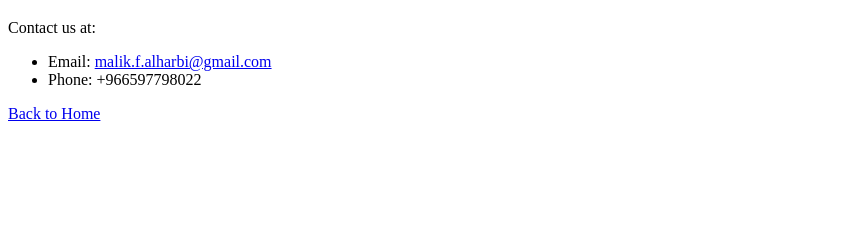
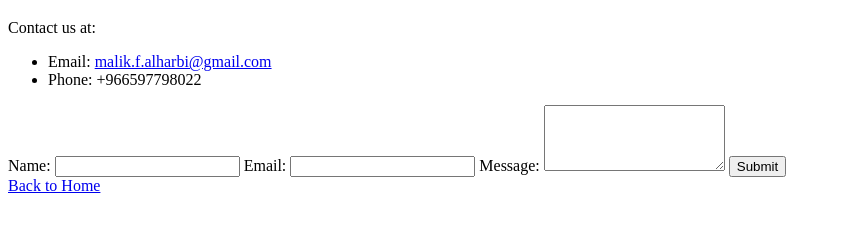
Before and after one commit to MalikAlharbi/SWE-363-231-02, a plain HTML site: page HW/1/contact.html in a window 1280 px wide. Shown: the part 61-290 px from the top of the page, without its empty margins (0-841 px from the left). Drawn offline with Linux system fonts and the light colour scheme.

Commit message:
confirmation page // end of hw1

```diff
--- a/HW/1/contact.html
+++ b/HW/1/contact.html
@@ -16,6 +16,21 @@
       <li type="number">Phone: +966597798022</li>
     </ul>
 
+    <div>
+      <form action="confirmation.html">
+        <label for="name">Name:</label>
+        <input type="text" id="name" name="name" required />
+
+        <label for="email">Email:</label>
+        <input type="email" id="email" name="email" required />
+
+        <label for="message">Message:</label>
+        <textarea id="message" name="message" rows="4" required></textarea>
+
+        <input type="submit" value="Submit" />
+      </form>
+    </div>
+
     <a href="index.html">Back to Home</a>
   </body>
 </html>
```
Also changed, not shown: HW/1/confirmation.html (added, +11 -0 lines).
